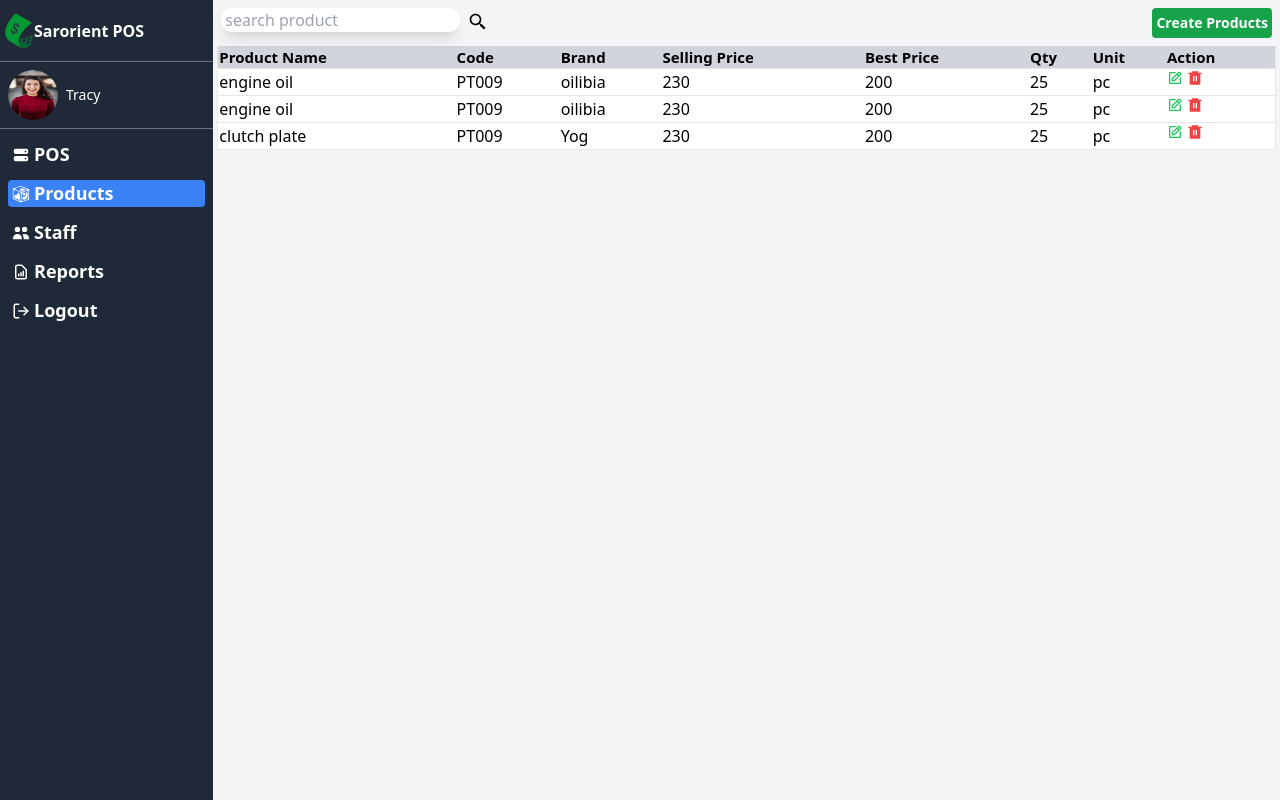
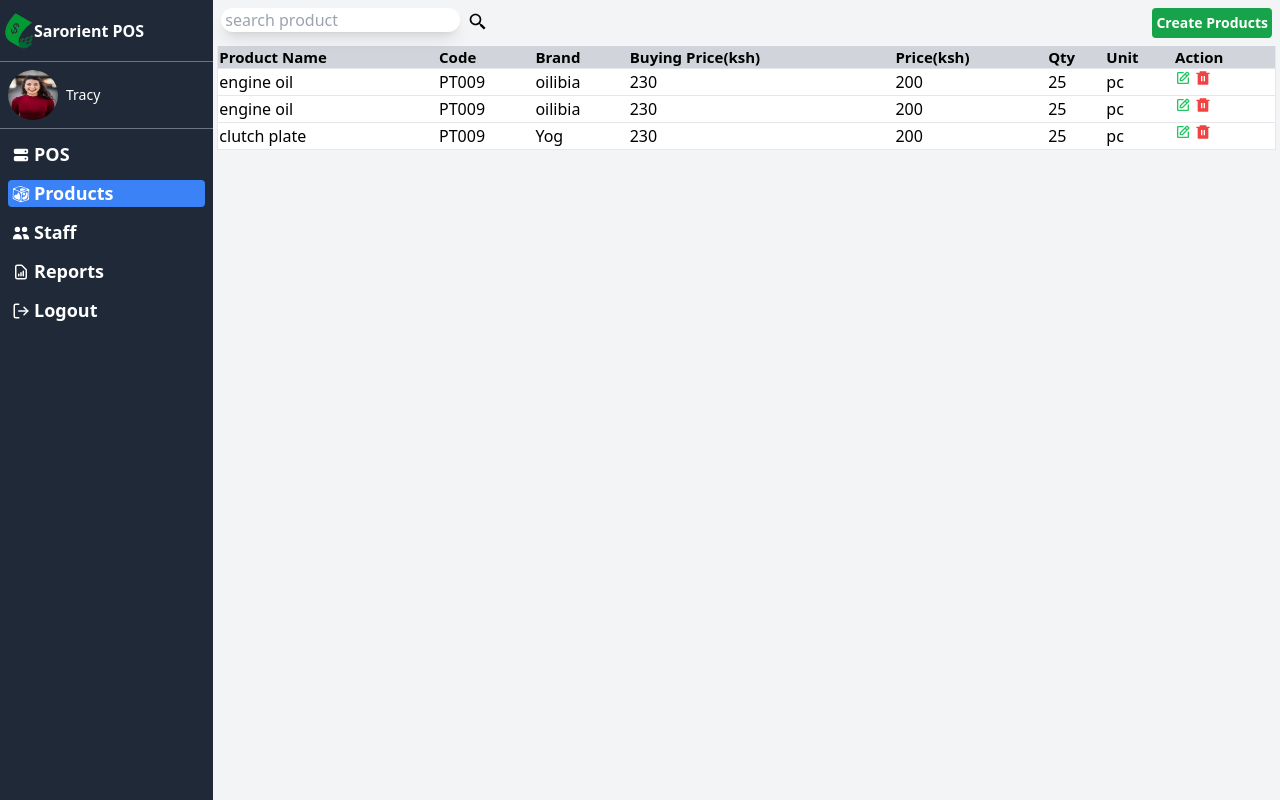
Before and after one commit to saretoduncan/sarorient-pos, a Next.js app: page /main/products in a window 1280 px wide. Built offline with nearby package versions, Linux system fonts and the light colour scheme.

Commit message:
complete product page

```diff
--- a/app/components/ProductsTable.tsx
+++ b/app/components/ProductsTable.tsx
@@ -5,7 +5,9 @@ import { RiDeleteBin6Fill } from "react-icons/ri";
 import Create_Product from "./Create_Product";
 import { useProductFormStore } from "@/store";
 const Products_table: React.FC<{}> = () => {
-  const openCreateProductForm = useProductFormStore((state) => state.toggleForm);
+  const openCreateProductForm = useProductFormStore(
+    (state) => state.toggleForm
+  );
 
   const formState = useProductFormStore.getState().form_open;
   return (
@@ -13,7 +15,7 @@ const Products_table: React.FC<{}> = () => {
       <main className="relative h-screen">
         <section
           className={`absolute top-0 left-0 bottom-0 right-0 bg-[rgba(0,0,0,0.52)] ${
-            useProductFormStore((state)=>state.form_open) ? "flex" : "hidden"
+            useProductFormStore((state) => state.form_open) ? "flex" : "hidden"
           } justify-center`}
         >
           {" "}
@@ -40,7 +42,7 @@ const Products_table: React.FC<{}> = () => {
           <div className="grid">
             <button
               className="bg-green-600 px-1 py-1   rounded justify-self-end text-sm font-bold text-white"
-              onClick={()=>openCreateProductForm(true)}
+              onClick={() => openCreateProductForm(true)}
             >
               Create Products
             </button>
@@ -53,8 +55,8 @@ const Products_table: React.FC<{}> = () => {
                 <th className="text-start">Product Name</th>
                 <th className="text-start">Code</th>
                 <th className="text-start">Brand</th>
-                <th className="text-start">Selling Price</th>
-                <th className="text-start">Best Price</th>
+                <th className="text-start">Buying Price(ksh)</th>
+                <th className="text-start">Price(ksh)</th>
                 <th className="text-start">Qty</th>
                 <th className="text-start">Unit</th>
 
```
